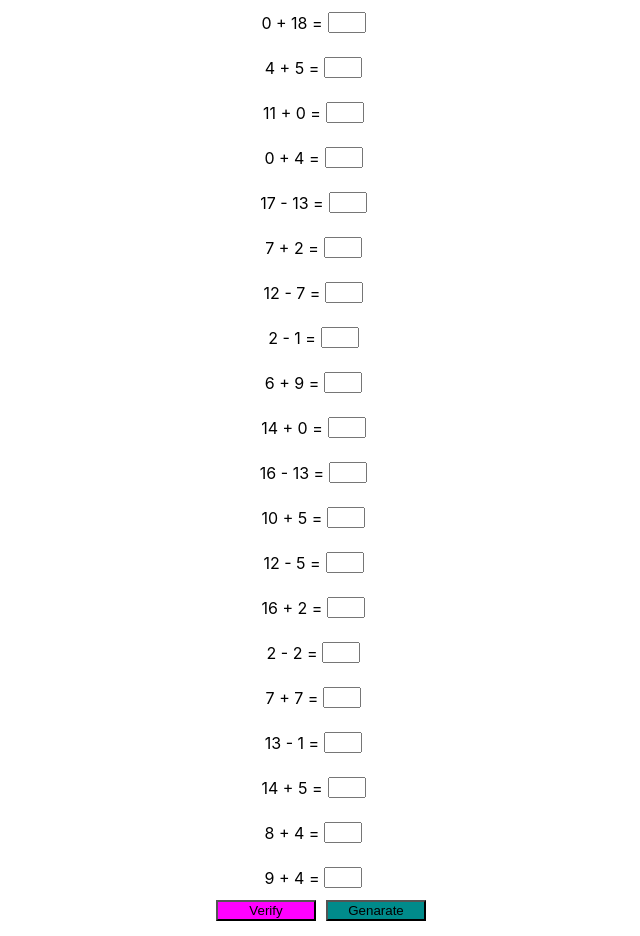
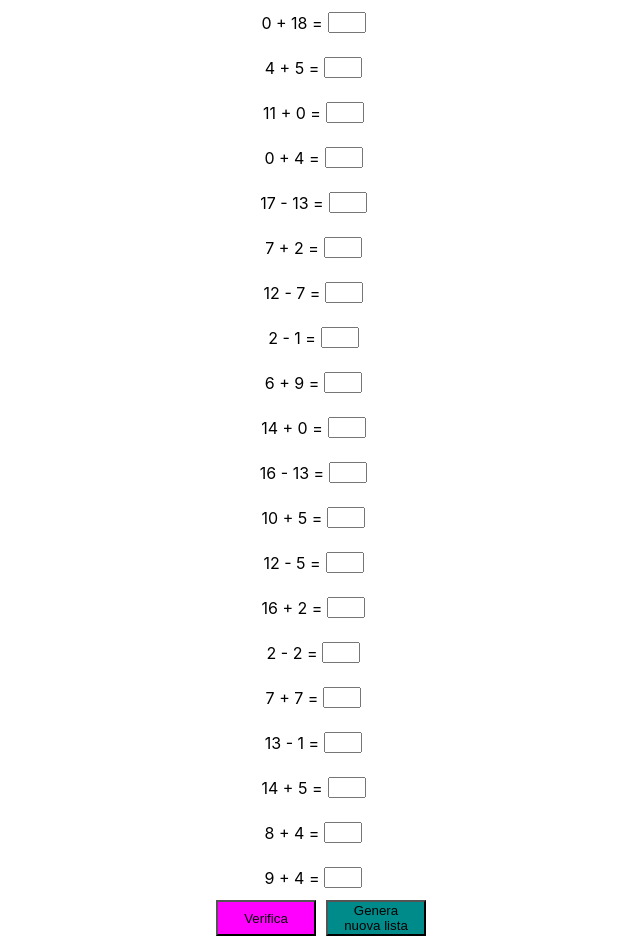
Before and after one commit to alex0popa/HW-math, a React (Create React App) app: page / in a window 1280 px wide. Shown: the whole page, without its empty margins (319-959 px from the left). Built offline with nearby package versions, Linux system fonts and the light colour scheme.

Commit message:
use Italian for buttons

```diff
--- a/src/App.jsx
+++ b/src/App.jsx
@@ -78,10 +78,10 @@ const App = () => {
       {list}
       <div className="btns">
         <button className="btn-verify" onClick={verify}>
-          Verify
+          Verifica
         </button>
         <button className="btn-generate" onClick={generate}>
-          Genarate
+          Genera nuova lista
         </button>
       </div>
     </div>
```
